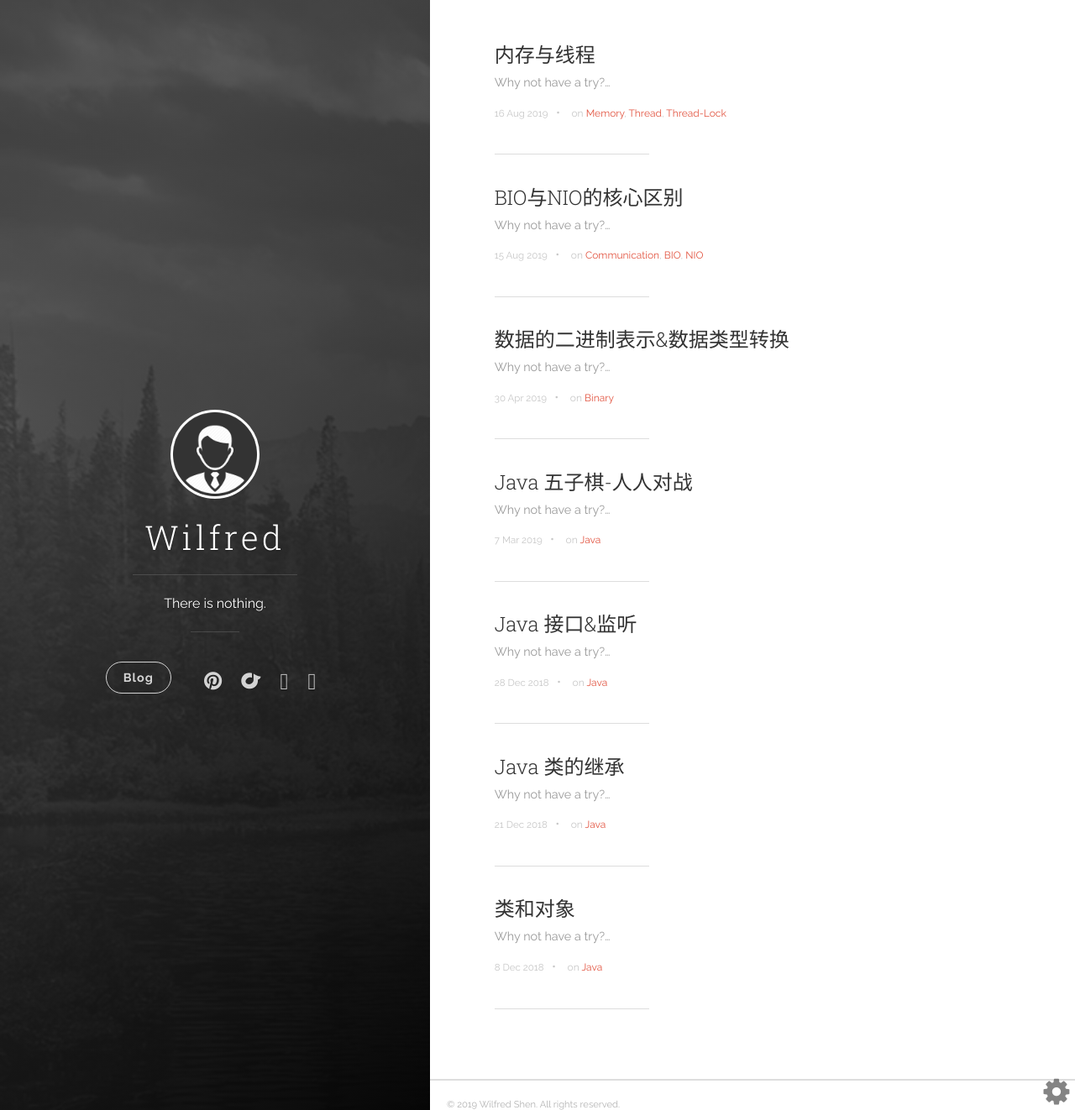
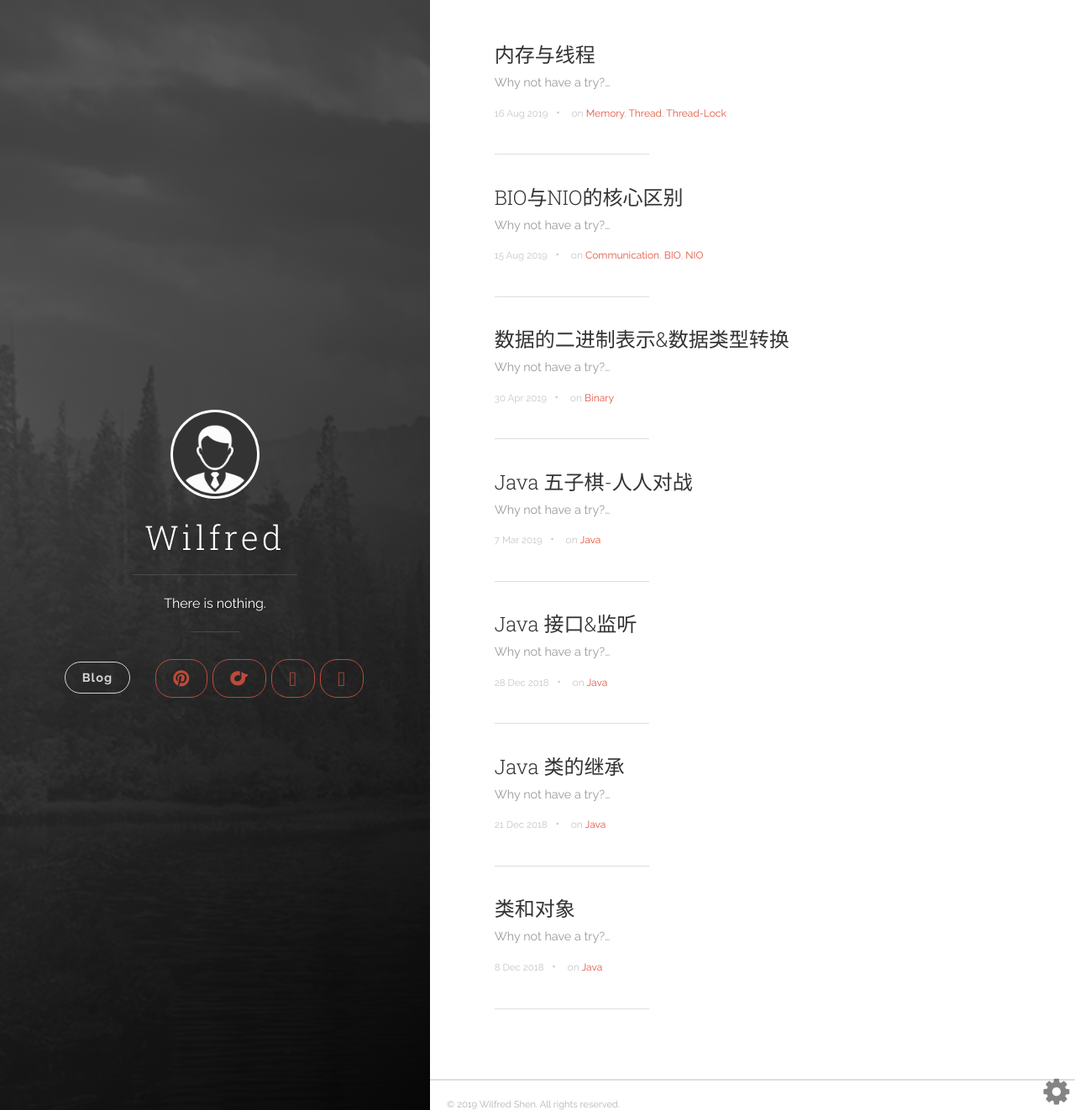
Before and after one commit to WilfredShen/WilfredShen.github.io, a Jekyll site: the page built from index.html, in a window 1280 px wide and 1322 px high. Shown: the whole window at 84% size. Built offline with Jekyll 4.4.1, drawn with Linux system fonts in a browser that asks for light colours; the list of posts is cut into pages by our own code.

Commit message:
Update main.scss

```diff
--- a/static/css/main.scss
+++ b/static/css/main.scss
@@ -338,3 +338,22 @@ pre.highlight code,
   .navigation--social div .icon {
     display: block;
     font-size: 1.7em; }
+
+.navigation__item div {
+  padding: 10px 20px;
+  border: 1px solid #e25440;
+  border-radius: 20px;
+  font-size: .9em;
+  font-weight: bold;
+  letter-spacing: 1px;
+  text-shadow: none;
+  color: #e25440;
+  -webkit-font-smoothing: antialiased; }
+  .btn:hover, .navigation__item div:hover {
+    color: #b9301c;
+    border-color: #b9301c; }
+
+@media all and (max-width: 340px) {
+  .navigation__item div {
+    display: block;
+    margin-bottom: .4em; } }
```
